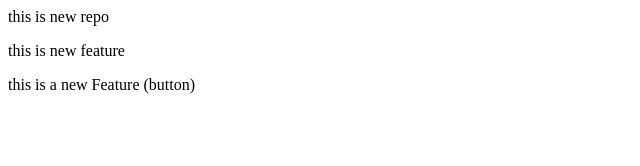
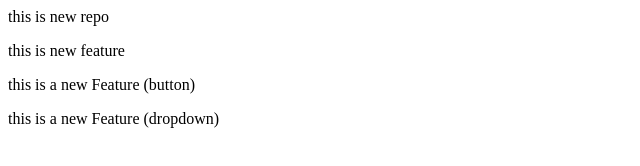
Before and after one commit to suhailullakhan619/localrepo, a plain HTML site: page index.html in a window 1280 px wide. Shown: the whole page, without its empty margins (0-640 px from the left). Drawn offline with Linux system fonts and the light colour scheme.

Commit message:
add both featrues

```diff
--- a/index.html
+++ b/index.html
@@ -1,3 +1,4 @@
 <p>this is new repo</p>
 <p>this is new feature</p>
 <p>this is a new Feature (button)</p>
+<p>this is a new Feature (dropdown)</p>
```
